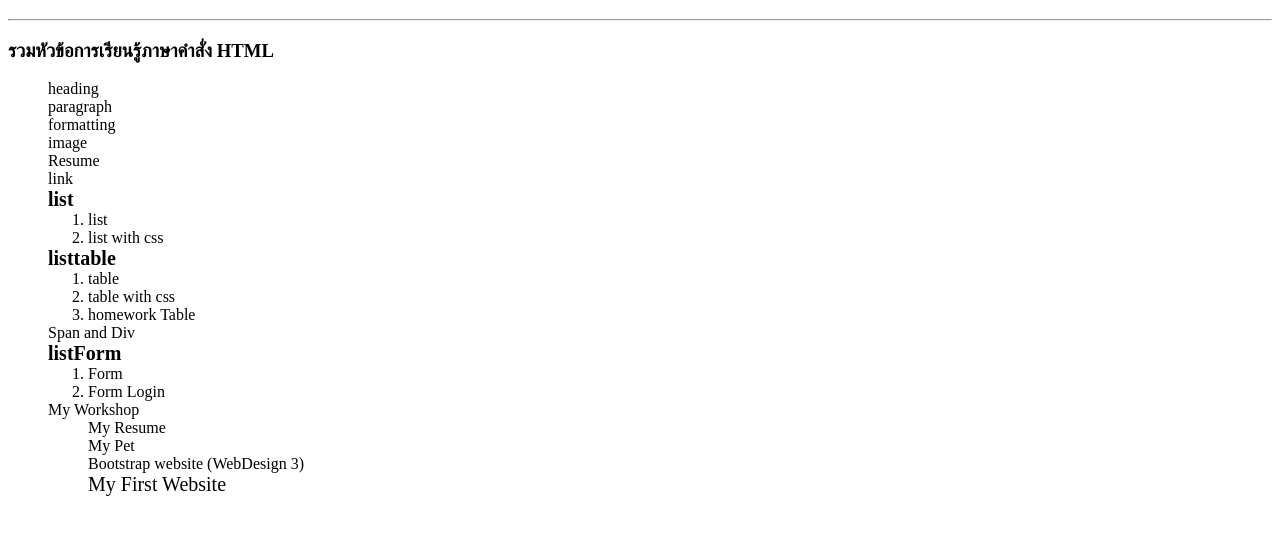
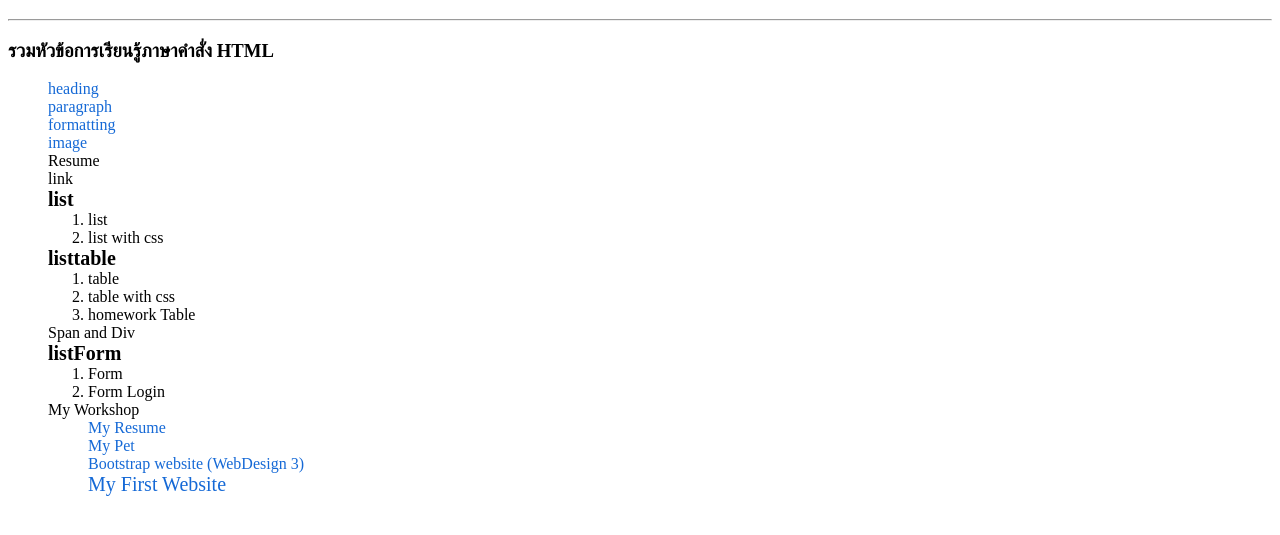
Before and after one commit to NicePS2546/Boostrap-Website-Frontend, a plain HTML site: page 6541_01_home.html in a window 1280 px wide. Shown: the part 61-596 px from the top of the page. Drawn offline with Linux system fonts and the light colour scheme.

Commit message:
edit file

```diff
--- a/6541_01_home.html
+++ b/6541_01_home.html
@@ -14,10 +14,10 @@
   <h3>รวมหัวข้อการเรียนรู้ภาษาคำสั่ง HTML</h3>
   <ul class="">
     <div>
-    <li class="slide-right"><a class="black-text" href="6541_02_heading.html">heading</a></li>
-    <li><a class="black-text" href="6541_03_paragraph.html">paragraph</a></li>
-    <li><a class="black-text" href="6541_04_formatting.html">formatting</a></li>
-    <li><a class="black-text" href="6541_05_image.html">image</a></li>
+    <li class="slide-right"><a class="blue-text" href="6541_02_heading.html">heading</a></li>
+    <li><a class="blue-text" href="6541_03_paragraph.html">paragraph</a></li>
+    <li><a class="blue-text" href="6541_04_formatting.html">formatting</a></li>
+    <li><a class="blue-text" href="6541_05_image.html">image</a></li>
     <li><a class="black-text" href="">Resume</a></li>
     <li><a class="black-text" href="">link</a></li>
     <li><b style="font-size: 20px;">list</b></li>
@@ -40,14 +40,14 @@
     <li>My Workshop</li>
     <ul>
       <li>
-        <a class="black-text" href="Resume.html">My Resume</a>
+        <a class="blue-text" href="Resume.html">My Resume</a>
       </li>
     <li>
-      <a class="black-text" href="06_mypet.html">My Pet</a>
+      <a class="blue-text" href="06_mypet.html">My Pet</a>
     </li>
-    <li><a class="black-text" href="index.html">Bootstrap website (WebDesign 3)</a></li>
+    <li><a class="blue-text" href="index.html">Bootstrap website (WebDesign 3)</a></li>
     <li>
-      <a class="black-text" style="font-size: 20px;" href="https://nice-todo-deployment.vercel.app">My First Website </a>
+      <a class="blue-text" style="font-size: 20px;" href="https://nice-todo-deployment.vercel.app">My First Website </a>
     </li>
   </ul>
   </div>
--- a/listpage.css
+++ b/listpage.css
@@ -25,3 +25,7 @@ ul{
 .black-text{
     color: black;
 }
+
+.blue-text{
+    color: rgb(21, 105, 214);
+}
```
